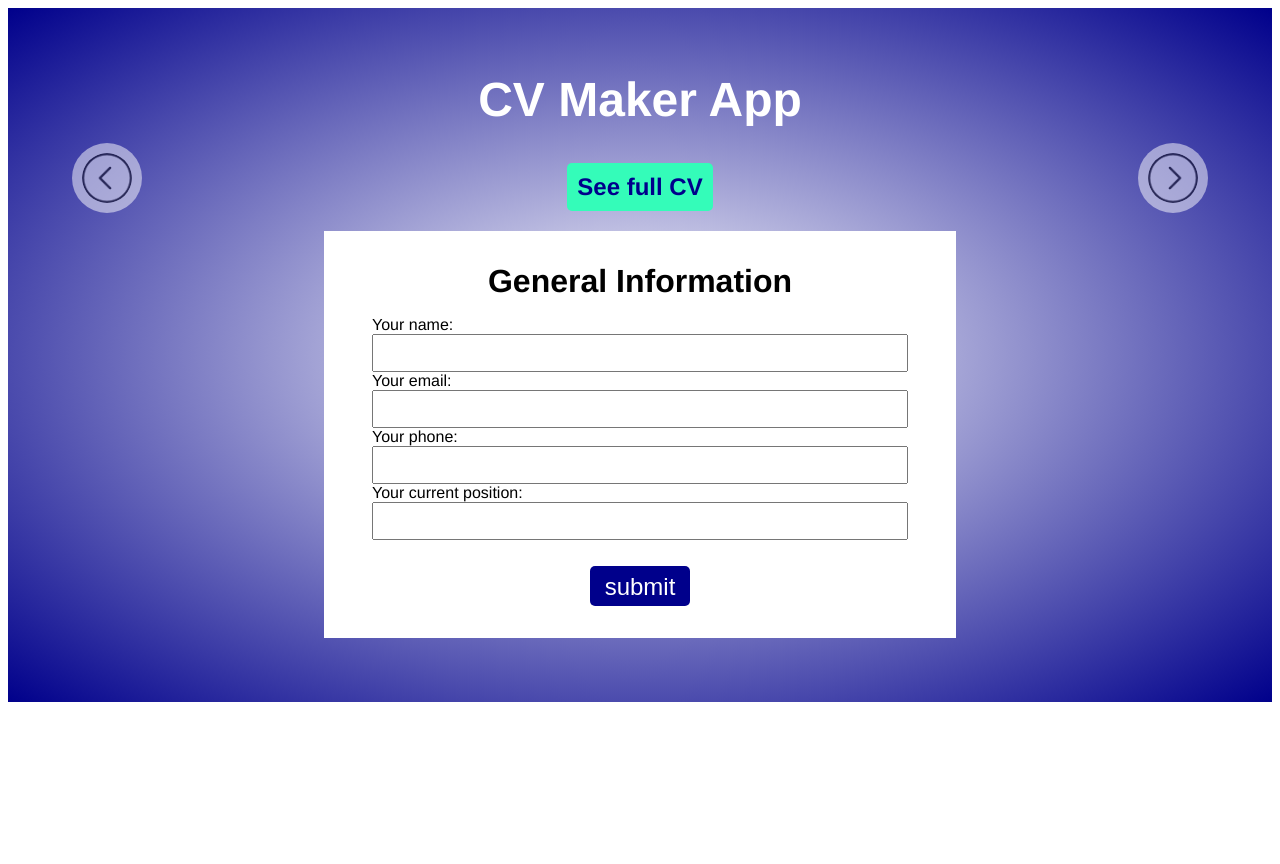
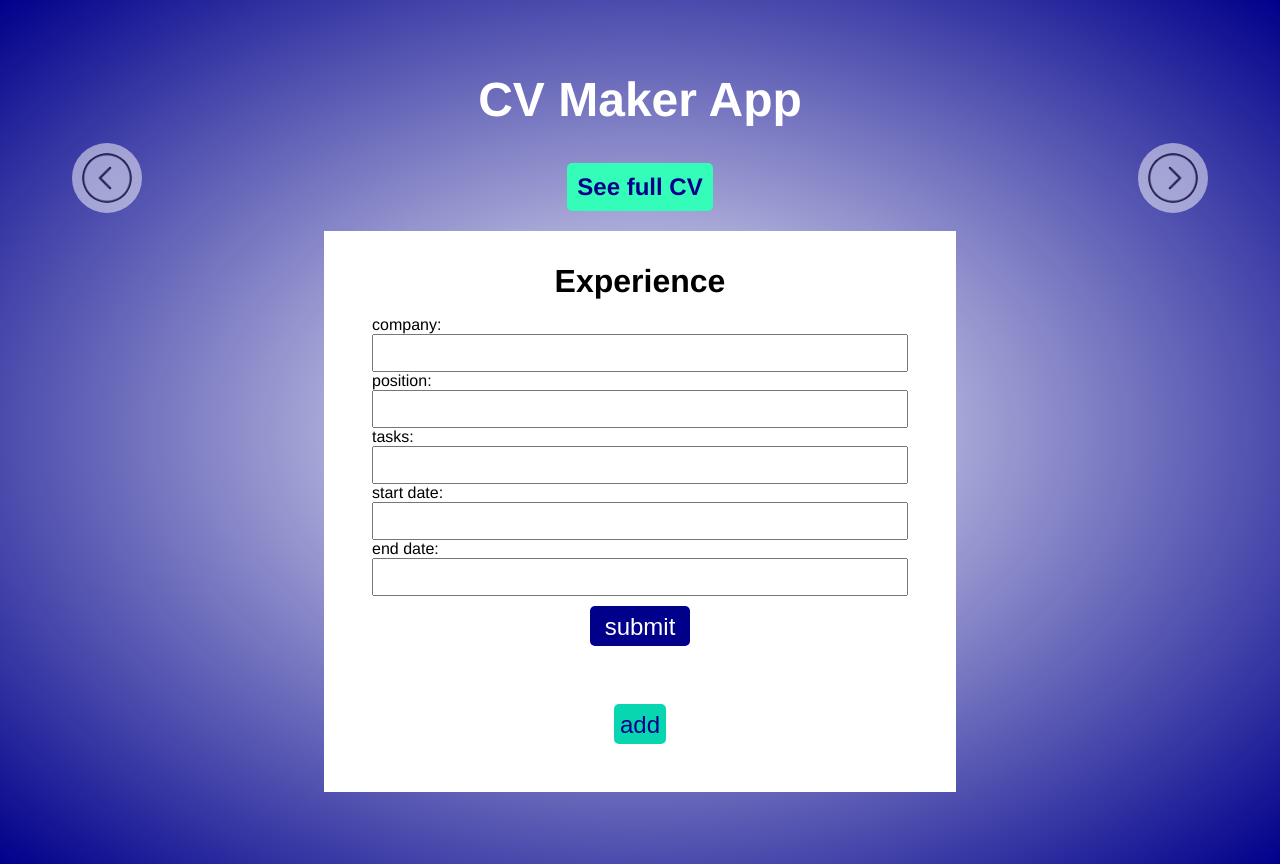
Before and after one commit to bmbaron/react_practice_cv_project, a React (Create React App) app: page / in a window 1280 px wide. Before the commit the page ends 800 px from the top, so only its background shows below. Built offline with nearby package versions, Linux system fonts and the light colour scheme.

Commit message:
converted the experience component to be functional

```diff
--- a/src/App.css
+++ b/src/App.css
@@ -1,5 +1,8 @@
+body {
+  background-image: radial-gradient(white, darkblue);
+}
+
 .cv-container {
-  background-image: radial-gradient(white, darkblue);
   background-size: cover;
   font-family:'Franklin Gothic Medium', 'Arial Narrow', Arial, sans-serif;
   padding: 4rem;
@@ -75,9 +78,10 @@
   display: flex;
   flex-direction: row;
   justify-content: space-between;
+  margin-bottom: 3rem;
 }
 
-.cv-container .button-container .button {
+.cv-container .button {
   flex-basis: 100px;
   margin: auto;
   margin-top: 1rem;
@@ -93,7 +97,7 @@
   color: white;
 }
 
-.button-container .add-experience-button {
+.experience-container .add-button {
   color: darkblue;
   background-color: rgb(8, 214, 176);
 }
@@ -103,8 +107,9 @@
   background-color: brown;
 }
 
-.cv-container .button-container .submit-button:hover, .add-experience-button:hover, .delete-button:hover {
+.cv-container .submit-button:hover, .add-button:hover, .delete-button:hover {
   cursor: pointer;
+  transform: scale(1.05);
 }
 .button-container .submit-button[value='submit']{
   background-color: darkblue;
--- a/src/App.js
+++ b/src/App.js
@@ -7,7 +7,7 @@ import NavButtons from './components/NavButtons'
 
 function App() {
 
-  const [section, setSection] = useState(1)
+  const [section, setSection] = useState(3)
   const [final, setFinal] = useState(false)
 
   const [general, setGeneral] = useState({
@@ -21,8 +21,8 @@ function App() {
         submitted: false,
         school: '',
         major: '',
-        dateStart: '',
-        dateEnd: ''
+        'start date': '',
+        'end date': ''
   })
   const [experience, setExperience] = useState(
       [{
@@ -30,16 +30,8 @@ function App() {
         company: '',
         position: '',
         tasks: '',
-        dateStart2: '',
-        dateEnd2: '',
-      },
-      {
-        submitted: false,
-        company: '',
-        position: '',
-        tasks: '',
-        dateStart2: '',
-        dateEnd2: '',
+        'start date': '',
+        'end date': ''
       }]
   )
 
@@ -56,35 +48,62 @@ function App() {
 
   function displayFinal (display) {
     setGeneral(prevState => ({...prevState, submitted: display}))
-
     setEducation(prevState => ({...prevState, submitted: display}))
-
     setExperience(prevState => ({...prevState, submitted: display}))
-
     setFinal(!final)
   }
 
-  function onSubmit (newData, page) {
+  function onSubmit (newData, page, index) {
     page === "general" &&
       setGeneral({...newData})
 
     page === "education" &&
       setEducation({...newData})
 
-    page ==="experience" &&
-      setExperience({...newData})
+    if (page ==="experience") {
+      setExperience(experience.map((obj, objIndex) => {
+        if(obj === newData[objIndex]) {
+          if (objIndex === index) {
+            return {...obj, submitted: !newData[index].submitted}
+          }
+          else {
+            return obj
+          }
+        }
+        else {
+          if (objIndex === index) {
+            return {...newData[objIndex], submitted: !newData[index].submitted}
+          }
+          else {
+            return newData[objIndex]
+          }
+        }
+      }))
+    }
   }
 
-  // function onSubmitExperience (newData, indexToUpdate) {
-  //   setExperience(prevState => ({
-  //     data: prevState.data.map((el, index) => {
-  //       return (
-  //         index === indexToUpdate ? newData : el
-  //       )
-  //     })
-  //   }))
-  // }
+  function addExperience () {
+    setExperience([...experience,
+      {
+        submitted: false,
+        company: '',
+        position: '',
+        tasks: '',
+        'start date': '',
+        'end date': ''
+      }]
+    )
+  }
 
+  function removeExperience (index) {
+    if(index !== 0) {
+      setExperience(prevState => (
+        prevState.map((obj, objIndex) => {
+          return !(objIndex === index) && obj
+        })
+      ))
+    }
+  }
 
   return (
         <div className='cv-container'>
@@ -94,150 +113,17 @@ function App() {
           <>
             <GeneralForm general={general} final={true} submit={onSubmit} />
             <EducationForm education={education} final={true} submit={onSubmit} />
-            <ExperienceForm experience={experience} final={true} submit={onSubmit} />
+            <ExperienceForm experience={experience} final={true} submit={onSubmit} add={addExperience} remove={removeExperience} />
           </>
           :
           <>
           {section === 1 && <GeneralForm general={general} submit={onSubmit} /> }
           {section === 2 && <EducationForm education={education} submit={onSubmit} /> }
-          {section === 3 && <ExperienceForm experience={experience} submit={onSubmit} /> }
+          {section === 3 && <ExperienceForm experience={experience} submit={onSubmit} add={addExperience} remove={removeExperience} /> }
           </>
         }
       </div>
   )
 }
 
-// class App extends Component {
-//   constructor() {
-//     super();
-//      state = {
-//       section: 3,
-//       displayFinal: false,
-//       general: {
-//         submitted: false,
-//         name: '',
-//         email: '',
-//         phone: '',
-//         'current position': '',
-//       },
-//       education: {
-//         submitted: false,
-//         school: '',
-//         major: '',
-//         dateStart: '',
-//         dateEnd: '',
-//       },
-//       experience: [{
-//         submitted: false,
-//         company: '',
-//         position: '',
-//         tasks: '',
-//         dateStart: '',
-//         dateEnd: '',
-//       }]
-//     };
-//   }
-
-//   updateSection = (direction) => {
-//     let newSection = direction === 'down' ?  section - 1 :  section + 1
-//     if (newSection === 0) {
-//       newSection = 3
-//     }
-//     else if (newSection === 4) {
-//       newSection = 1
-//     }
-//      setState({
-//       general: {... general},
-//       education: {... education},
-//       experience: {... experience},
-//       displayFinal:  displayFinal,
-//       section: newSection
-//     })
-//   }
-
-//   displayFinal = (display) => {
-//      setState({
-//       general: {... general, submitted: display},
-//       education: {... education, submitted: display},
-//       experience: {... experience, submitted: display},
-//       section:  section,
-//       displayFinal: ! displayFinal,
-//     })
-//   }
-
-//   onSubmit = (newData, page) => {
-//      setState({
-//       section:  section,
-//       displayFinal:  displayFinal,
-//       general: {... general},
-//       education: {... education},
-//       experience: {... experience},
-//       [page]: {...newData}
-//     })
-//   }
-
-//   onSubmitExperience = (newData, indexToUpdate) => {
-//      setState({
-//       section:  section,
-//       displayFinal:  displayFinal,
-//       general: {... general},
-//       education: {... education},
-//       experience:  experience.map((el, index)=>{
-//         return (
-//           index === indexToUpdate ? newData : el
-//         )
-//       }),
-//     })
-//   }
-
-//   addExperience = () => {
-//      setState((prevState) => ({
-//       section: prevState.section,
-//       displayFinal: prevState.displayFinal,
-//       general: {...prevState.general},
-//       education: {...prevState.education},
-//       experience: [...prevState.experience, {
-//         submitted: false,
-//         company: '',
-//         position: '',
-//         tasks: '',
-//         dateStart: '',
-//         dateEnd: '',
-//         }]
-//     }))
-//   }
-
-//   deleteExperience = (index) => {
-//      setState((prevState) => ({
-//       section: prevState.section,
-//       displayFinal: prevState.displayFinal,
-//       general: {...prevState.general},
-//       education: {...prevState.education},
-//       experience: [...prevState.experience.slice(0,index), ...prevState.experience.slice(index+1)]
-//       }))
-//   }
-
-//   render() {
-//     return(
-//       <div className='cv-container'>
-//         <h1 className='title'>CV Maker App</h1>
-//         <NavButtons updateSection={ updateSection} displayFinal={ displayFinal} />
-//         { displayFinal === true ?
-//           <>
-//             <GeneralForm general={ general} final={true} submit={ onSubmit} />
-//             <EducationForm education={ education} final={true} submit={ onSubmit} />
-//             <ExperienceForm experience={ experience} final={true} submit={ onSubmitExperience} />
-//           </>
-//           :
-//           <>
-//           { section === 1 && <GeneralForm general={ general} submit={ onSubmit} /> }
-//           { section === 2 && <EducationForm education={ education} submit={ onSubmit} /> }
-//           { section === 3 && <ExperienceForm experience={ experience} submit={ onSubmitExperience} addExperience={ addExperience} deleteExperience={ deleteExperience}/> }
-//           </>
-//         }
-//       </div>
-//     )
-//   }
-// }
-
 export default App
--- a/src/components/EducationForm.js
+++ b/src/components/EducationForm.js
@@ -2,21 +2,15 @@ import '../App.css';
 import { useState, useEffect } from 'react'
 
 function EducationForm (props) {
-  const [education, setEducation] = useState({
-		submitted: false,
-		school: '',
-		major: '',
-		dateStart: '',
-		dateEnd: ''
-})
+  const [education, setEducation] = useState({})
 
 	useEffect(()=> {
 		setEducation({
 				submitted: props.education.submitted,
 				school: props.education.school,
 				major: props.education.major,
-				dateStart: props.education.dateStart,
-				dateEnd: props.education.dateEnd
+				'start date': props.education.dateStart,
+				'end date': props.education.dateEnd
 		})
 	}, [props.education])
 
@@ -39,7 +33,7 @@ function EducationForm (props) {
 			form = keys.map((name, index) => {
 				return index > 0 && (
 					<div key={`${name}Container2`} className={`${name}-container2`}>
-						<label key={`${name}Label2`}htmlFor={name}>Your {name}: </label>
+						<label key={`${name}Label2`}htmlFor={name}>{name}: </label>
 						<input
 							key={name}
 							className='input-field'
--- a/src/components/ExperienceForm.js
+++ b/src/components/ExperienceForm.js
@@ -3,79 +3,77 @@ import { useState, useEffect } from 'react'
 
 
 function ExperienceForm (props) {
-  const [experience, setExperience] = useState(
-		[{
-			submitted: false,
-			company: '',
-			position: '',
-			tasks: '',
-			dateStart2: '',
-			dateEnd2: '',
-		}]
-)
+  const [experience, setExperience] = useState([])
 
 	useEffect(()=> {
-		// const experienceArray = props.experience
-		setExperience({
-			// [...props.experience].map(object => {
-				// return {
-				// 	...object
-				// }
-			// })
-		})
+		setExperience([...props.experience])
 	}, [props.experience])
 
-
-	function updateData (event) {
-		setExperience(prevState => ({
-			...prevState, [event.target.name]: event.target.value
-		}))
+	function updateData (event, index) {
+		setExperience(prevState => (
+			prevState.map((obj, objIndex) => {
+				return objIndex === index ?
+					{...obj, [event.target.name]: event.target.value} : obj
+			})
+		))
 	}
 
-	function submitData (event) {
+	function submitData (event, index) {
 		event.preventDefault()
-		props.submit({...experience, submitted: !experience.submitted}, event.target.className)
+		props.submit([...experience], 'experience', index)
 	}
 
 	function getExperienceForm() {
-		let form = []
-		const keys = Object.keys(experience)
-		if (!experience.submitted){
-			form = keys.map((name, index) => {
+		let form = experience.map((exp, arrIndex) => {
+			const keys = Object.keys(experience[arrIndex])
+			if (!experience[arrIndex].submitted){
+				return keys.map((name, index) => {
+					console.log(arrIndex, experience.length)
 					return index > 0 && (
 						<div key={`${name}Container`} className={`${name}-container`}>
-						<label key={`${name}Label`}htmlFor={name}>Your {name}: </label>
+							<label key={`${name}Label`}htmlFor={name}>{name}: </label>
 							<input
 								key={name}
 								className='input-field'
-							onChange={updateData}
+								onChange={(event)=>updateData(event,arrIndex)}
 								name={name}
-							value={experience[name]}
+								value={experience[arrIndex][name]}
 							/>
+							{index === 5 && !props.final &&
+								<div className='button-container' key="buttonContainer">
+										<button className='submit-button button' key={`${name + arrIndex}submitButton`} type='button' onClick={(event)=>submitData(event, arrIndex)} name='experience' value={experience[arrIndex].submitted ? "edit" : "submit"}>{experience[arrIndex].submitted ? "edit" : "submit"}</button>
+										{arrIndex !== 0 &&
+											<button className='delete-button button' key={`${name + arrIndex}deleteButton`} type='button' onClick={()=>props.remove(arrIndex)} value={index}>delete</button>
+										}
+								</div>
+							}
 						</div>
 					)
 				})
 			}
 			else {
-			form = keys.map((keyName, index) => {
+				return keys.map((keyName, index) => {
 					return index > 0 &&
-						<h3 className='submitted-info' key={`${index}Submitted`}>{experience[keyName]} </h3>
+						<div key={`${keyName + arrIndex}containerDiv`}>
+							<h3 className='submitted-info' key={`${keyName + arrIndex}submitted`}>{experience[arrIndex][keyName]} </h3>
+							{index === 5 && !props.final &&
+								<div className='button-container' key={`${keyName + arrIndex}buttons`}>
+										<button className='submit-button button' key={`${keyName + arrIndex}submitButton2`} type='button' onClick={(event)=>submitData(event, arrIndex)} value={experience[arrIndex].submitted ? "edit" : "submit"}>{experience[arrIndex].submitted ? "edit" : "submit"}</button>
+								</div>}
+						</div>
 				})
 			}
+		})
 		return form
 	}
 
 	return(
-		<form className='experience' onSubmit={submitData}>
+		<form className='experience'>
 			<div className='experience-container'>
 				<h1 className='section-title'>Experience</h1>
 				{experience && getExperienceForm()}
+				<button className='add-button button' key="addButton" type='button' onClick={props.add} value="hello">add</button>
 			</div>
-			{!props.final &&
-				<div className='button-container' key="buttonContainer">
-						<button className='submit-button button' formAction='submit' value={experience.submitted ? "edit" : "submit"} key="button">{experience.submitted ? "edit" : "submit"}</button>
-				</div>
-			}
 		</form>
 	)
 }
--- a/src/components/GeneralForm.js
+++ b/src/components/GeneralForm.js
@@ -2,13 +2,7 @@ import '../App.css';
 import { useState, useEffect } from 'react'
 
 function GeneralForm (props) {
-  const [general, setGeneral] = useState({
-			submitted: '',
-      name: '',
-      email: '',
-      phone: '',
-      'current position': ''
-  })
+  const [general, setGeneral] = useState({})
 
 	useEffect(()=> {
 		setGeneral({
```
Lines whose indentation alone changed are shown as unchanged.
